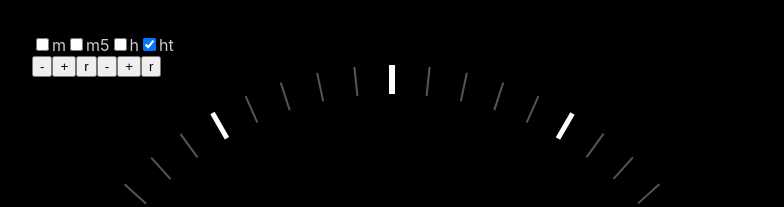
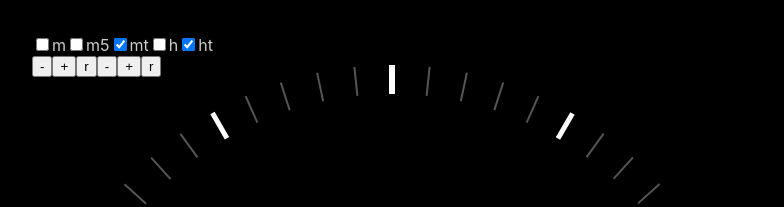
Before and after one commit to AGBrown/g-stuff-simple-clock, a React (Create React App) app: page / in a window 1280 px wide. Shown: the top 207 px of the page, without its empty margins (248-1032 px from the left). Built offline with nearby package versions, Linux system fonts and the light colour scheme.

Commit message:
Toggle minute ticks

```diff
--- a/src/ButtonsIncrements.tsx
+++ b/src/ButtonsIncrements.tsx
@@ -62,6 +62,12 @@ function ButtonsIncrements(props: IButtonsIncrementsProps) {
       value: (newValue: boolean) => ({ min5: newValue })
     },
     {
+      name: 'minTicks', label: 'mt', id: "chkShowMinTicks",
+      checked: props.ticksConfig.show.minTicks,
+      onClick: updateTicksConfig,
+      value: (newValue: boolean) => ({ minTicks: newValue })
+    },
+    {
       name: 'hour', label: 'h', id: "chkShowHrLabels",
       checked: props.ticksConfig.show.hour,
       onClick: updateTicksConfig,
--- a/src/ClockFace.tsx
+++ b/src/ClockFace.tsx
@@ -41,10 +41,13 @@ const shouldShowFactory = () => {
       && i % 5 === 0;
   }
   const min = (i: number, props: IClockFaceProps) => {
-    return true;
+    return props.ticksConfig.show.minTicks
+      || (hour(i, props));
   }
   const minLabels = (i: number, props: IClockFaceProps) => {
-    return props.ticksConfig.show.min || (props.ticksConfig.show.min5 && i % 5 === 0);
+    return (props.ticksConfig.show.min
+        || (props.ticksConfig.show.min5 && i % 5 === 0))
+      && props.ticksConfig.show.minTicks;
   }
 
   return {
```
